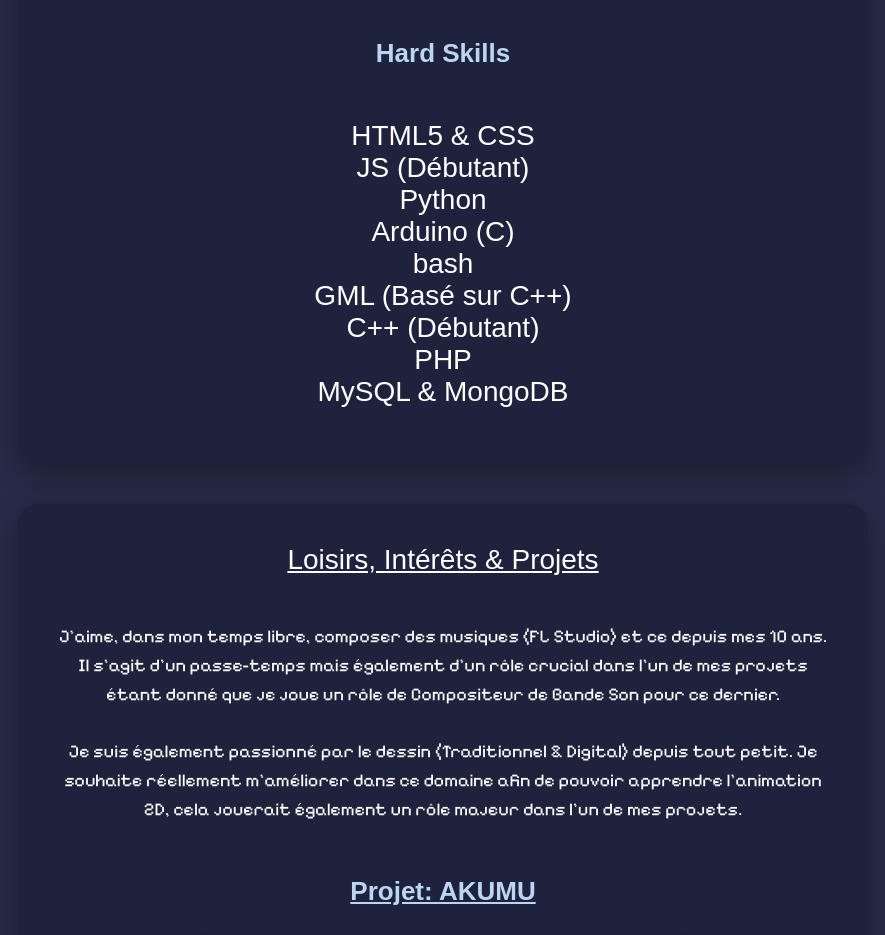
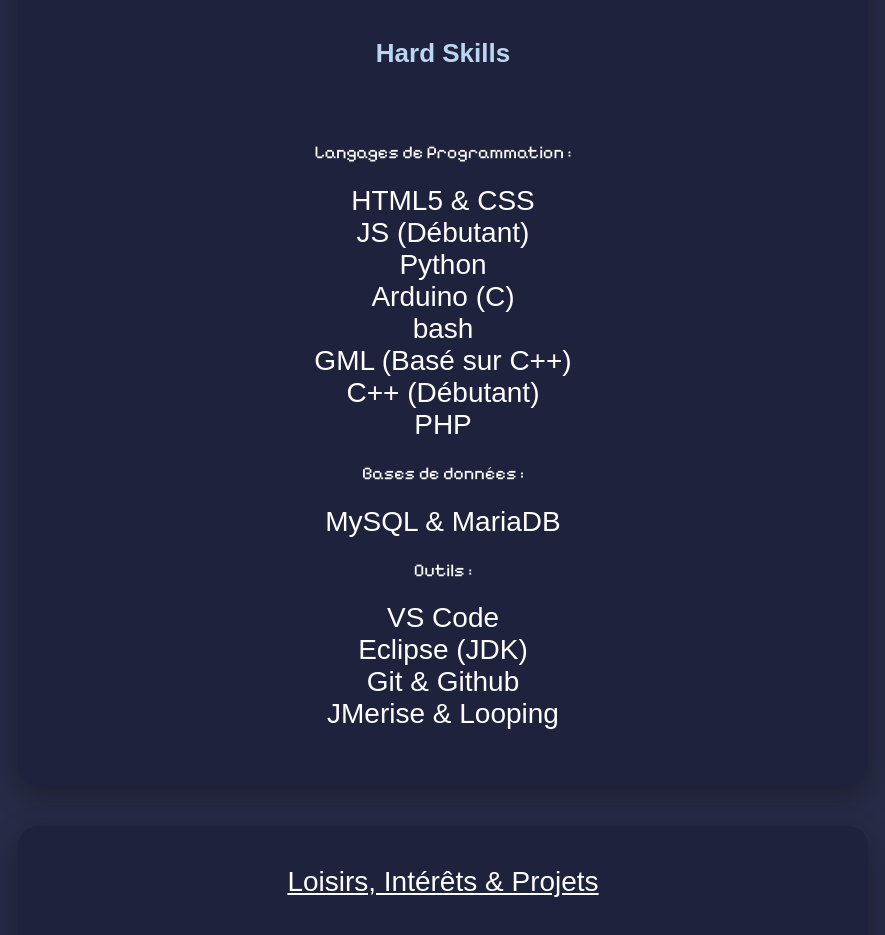
Before and after one commit to v-kmx/Portfolio, a plain HTML site: page index.html in a window 1280 px wide. Shown: the part 2320-3255 px from the top of the page, without its empty margins (197-1082 px from the left). Drawn offline with Linux system fonts and the light colour scheme; a web font is replaced by a local one.

Commit message:
Update skills and tools in index.html

```diff
--- a/index.html
+++ b/index.html
@@ -91,6 +91,9 @@
 
                 <h4 class="ch">Hard Skills</h4>
                 <ul class="liste">
+                    <p>
+                        Langages de Programmation :
+                    </p>
                     <li class="liste-elem">HTML5 & CSS</li>
                     <li class="liste-elem">JS (Débutant)</li>
                     <li class="liste-elem">Python</li>
@@ -99,7 +102,17 @@
                     <li class="liste-elem">GML (Basé sur C++)</li>
                     <li class="liste-elem">C++ (Débutant)</li>
                     <li class="liste-elem">PHP</li>
-                    <li class="liste-elem">MySQL & MongoDB</li>
+                    <p>
+                        Bases de données :
+                    </p>
+                    <li class="liste-elem">MySQL & MariaDB</li>
+                    <p>
+                        Outils :
+                    </p>
+                    <li class="liste-elem">VS Code</li>
+                    <li class="liste-elem">Eclipse (JDK)</li>
+                    <li class="liste-elem">Git & Github</li>
+                    <li class="liste-elem">JMerise & Looping</li>
                 </ul>
             </div>
 
```
